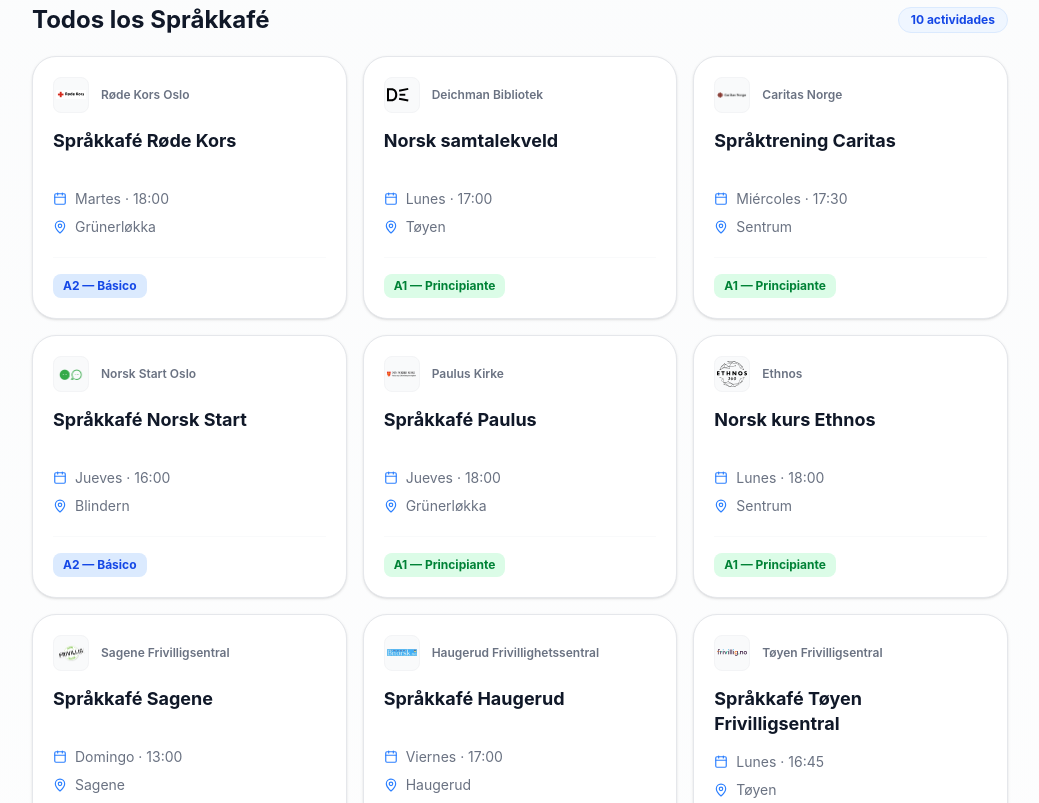
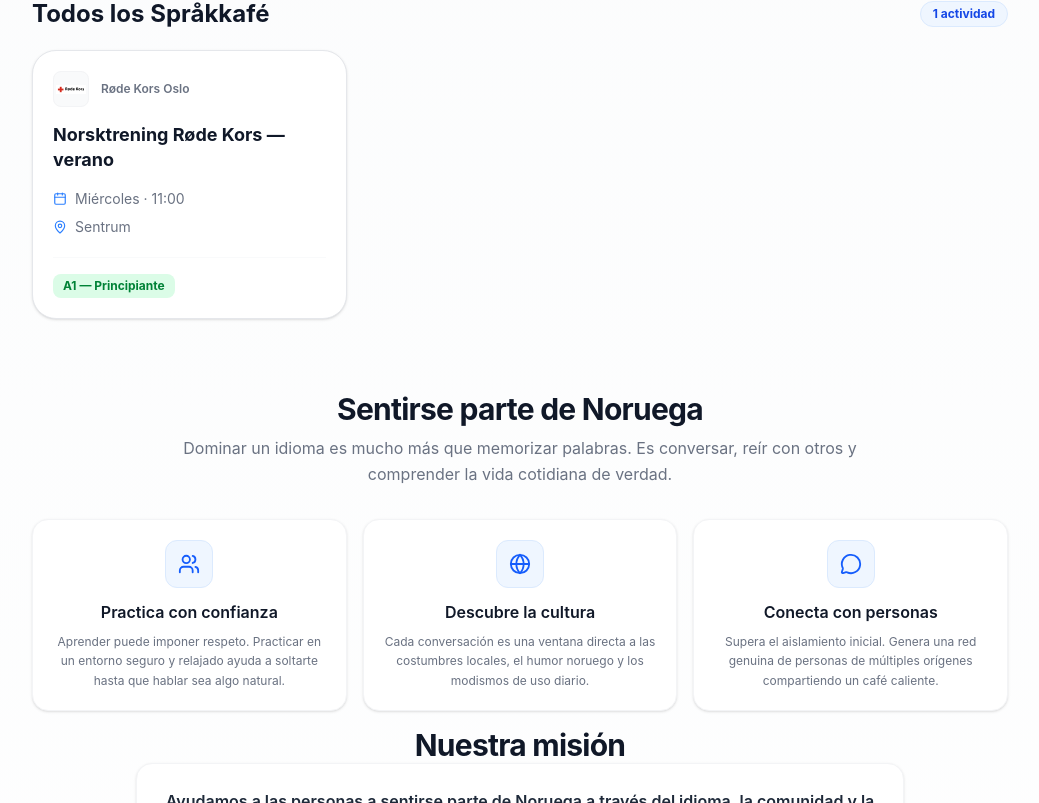
Before and after one commit to DaniBetanD/sprakkafe-oslo, a React (Vite) app: page / in a window 1280 px wide. Shown: the part 1257-2060 px from the top of the page, without its empty margins (120-1159 px from the left). Built offline with nearby package versions, Linux system fonts and the light colour scheme.

Commit message:
data: verify summer activities and organizations

```diff
--- a/src/data/activities.json
+++ b/src/data/activities.json
@@ -2,111 +2,12 @@
     {
         "id": "1",
         "organizationId": "rodekors",
-        "name": "Språkkafé Røde Kors",
-        "district": "Grünerløkka",
-        "day": "Tuesday",
-        "time": "18:00",
-        "level": "A2",
-        "address": "Hausmanns gate 7, Oslo",
-        "description": "Conversación libre en noruego con voluntarios de Røde Kors. Abierto a todos los niveles A2 en adelante."
-    },
-    {
-        "id": "2",
-        "organizationId": "deichman",
-        "name": "Norsk samtalekveld",
-        "district": "Tøyen",
-        "day": "Monday",
-        "time": "17:00",
-        "level": "A1",
-        "address": "Deichman Tøyen, Hagegata 30",
-        "description": "Tarde de conversación en noruego para principiantes. Ambiente relajado en la biblioteca de Tøyen."
-    },
-    {
-        "id": "3",
-        "organizationId": "caritas",
-        "name": "Språktrening Caritas",
+        "name": "Norsktrening Røde Kors — verano",
         "district": "Sentrum",
         "day": "Wednesday",
-        "time": "17:30",
+        "time": "11:00",
         "level": "A1",
-        "address": "Akersveien 16, Oslo",
-        "description": "Caritas combina práctica estructurada con conversación libre. Ideal para recién llegados."
-    },
-    {
-        "id": "4",
-        "organizationId": "norskstart",
-        "name": "Språkkafé Norsk Start",
-        "district": "Blindern",
-        "day": "Thursday",
-        "time": "16:00",
-        "level": "A2",
-        "address": "Universitetet i Oslo, Blindern",
-        "description": "Organizado por estudiantes universitarios. Incluye cuadernillos semanales de práctica A1-B2."
-    },
-    {
-        "id": "5",
-        "organizationId": "pauluskirke",
-        "name": "Språkkafé Paulus",
-        "district": "Grünerløkka",
-        "day": "Thursday",
-        "time": "18:00",
-        "level": "A1",
-        "address": "Olaf Ryes plass 2, Oslo",
-        "description": "Språkkafé semanal en un ambiente comunitario y acogedor en el corazón de Grünerløkka."
-    },
-    {
-        "id": "6",
-        "organizationId": "ethnos",
-        "name": "Norsk kurs Ethnos",
-        "district": "Sentrum",
-        "day": "Monday",
-        "time": "18:00",
-        "level": "A1",
-        "address": "Møllergata 12, Oslo",
-        "description": "Cursos estructurados gratuitos de lunes a jueves. Varios niveles disponibles."
-    },
-    {
-        "id": "7",
-        "organizationId": "sagene",
-        "name": "Språkkafé Sagene",
-        "district": "Sagene",
-        "day": "Sunday",
-        "time": "13:00",
-        "level": "A2",
-        "address": "Sagene Frivilligsentral, Thorvald Meyers gate",
-        "description": "Encuentro dominical en ambiente familiar. Perfecto para practicar en un entorno sin presión."
-    },
-    {
-        "id": "8",
-        "organizationId": "haugerud",
-        "name": "Språkkafé Haugerud",
-        "district": "Haugerud",
-        "day": "Friday",
-        "time": "17:00",
-        "level": "A1",
-        "address": "Haugerud Senter, Oslo",
-        "description": "Språkkafé semanal en el este de Oslo. Grupos pequeños y atención personalizada."
-    },
-    {
-        "id": "9",
-        "organizationId": "toyen-frivilligsentral",
-        "name": "Språkkafé Tøyen Frivilligsentral",
-        "district": "Tøyen",
-        "day": "Monday",
-        "time": "16:45",
-        "level": "A2",
-        "address": "Deichman Tøyen, Hagegata 30",
-        "description": "Språkkafé en grupos pequeños con voluntarios. Requiere inscripción — el formulario abre cada miércoles a las 12:00. Solo para residentes del barrio Gamle Oslo."
-    },
-    {
-        "id": "10",
-        "organizationId": "toyen-frivilligsentral",
-        "name": "New Amigos Language Café",
-        "district": "Tøyen",
-        "day": "Monday",
-        "time": "17:00",
-        "level": "A1",
-        "address": "Deichman Tøyen, Hagegata 30",
-        "description": "Juego de mesa para practicar noruego. Disponible en versión español-noruego. Apto para todos los niveles."
+        "address": "Hausmanns gate 23, Oslo",
+        "description": "Norsktrening presencial de verano para practicar noruego oral. Disponible los miércoles de 11:00 a 13:00 hasta el 3 de agosto; conviene llegar al menos 15 minutos antes. La programación ordinaria regresa el 10 de agosto."
     }
 ]
--- a/src/data/organizations.json
+++ b/src/data/organizations.json
@@ -10,7 +10,7 @@
         "logo": "🔴",
         "verified": true,
         "description": "Røde Kors ofrece norsktrening gratuito en múltiples ubicaciones de Oslo. Grupos de conversación y práctica estructurada para todos los niveles.",
-        "lastChecked": "2026-06-27"
+        "lastChecked": "2026-07-18"
     },
     {
         "id": "deichman",
@@ -23,20 +23,20 @@
         "logo": "📚",
         "verified": true,
         "description": "Las bibliotecas Deichman organizan språkkafé en varios distritos de Oslo. Ambiente relajado y sin estructura escolar.",
-        "lastChecked": "2026-06-27"
+        "lastChecked": "2026-07-18"
     },
     {
         "id": "caritas",
         "logoImg": "caritas.png",
         "name": "Caritas Norge",
         "tipo": "ONG",
-        "website": "https://caritas.no/",
-        "email": "info@caritas.no",
-        "phone": "+47 23 33 43 61",
+        "website": "https://caritas.no/kurs/norsktrening-2/",
+        "email": "caritas@caritas.no",
+        "phone": "+47 23 33 43 60",
         "logo": "🤝",
         "verified": true,
         "description": "Caritas ofrece språktrening estructurado y språkkafé informal en el centro de Oslo. Combinan aprendizaje formal con conversación.",
-        "lastChecked": "2026-06-27"
+        "lastChecked": "2026-07-18"
     },
     {
         "id": "norskstart",
@@ -48,34 +48,34 @@
         "phone": null,
         "logo": "🎓",
         "verified": true,
-        "description": "Organización estudiantil de la Universidad de Oslo que ofrece språkkafé gratuito para inmigrantes. Cuadernillos semanales A1-B2.",
-        "lastChecked": "2026-06-27"
+        "description": "Organización estudiantil de OsloMet que ofrece språkkafé gratuito durante el semestre para personas inmigrantes. Cuadernillos semanales A1-B2.",
+        "lastChecked": "2026-07-18"
     },
     {
         "id": "haugerud",
         "logoImg": "haugerud.png",
-        "name": "Haugerud Frivillighetssentral",
+        "name": "Nabolagshuset, Trosterud",
         "tipo": "Voluntariado",
-        "website": "https://www.bnorsk.no/",
-        "email": "post@haugerud.frivillig.no",
-        "phone": null,
+        "website": "https://trosterudnabolagshus.frivilligsentral.no/",
+        "email": "annkristin.pettersen@bal.oslo.kommune.no",
+        "phone": "+47 414 04 931",
         "logo": "🏠",
         "verified": true,
-        "description": "Centro de voluntariado en Haugerud que organiza språkkafé semanal en un ambiente acogedor.",
-        "lastChecked": "2026-06-27"
+        "description": "Antigua Haugerud Frivilligsentral, integrada desde 2025 en Nabolagshuset de Trosterud. El centro está de vacaciones del 3 de julio al 17 de agosto de 2026.",
+        "lastChecked": "2026-07-18"
     },
     {
         "id": "pauluskirke",
         "logoImg": "pauluskirke.png",
         "name": "Paulus Kirke",
         "tipo": "Iglesia",
-        "website": "https://pauluskirke.no/",
-        "email": "post@pauluskirke.no",
+        "website": "https://www.kirken.no/nb-NO/fellesrad/kirkeneioslo/menigheter/paulus-sofienberg/",
+        "email": "post.paulussofienberg.oslo@kirken.no",
         "phone": null,
         "logo": "⛪",
         "verified": true,
-        "description": "La iglesia Paulus en Grünerløkka ofrece språkkafé cada jueves en un ambiente acogedor y comunitario.",
-        "lastChecked": "2026-06-27"
+        "description": "La iglesia Paulus ofrece språkkafé los jueves de 10:00 a 12:00 durante la temporada ordinaria. La actividad está de pausa y regresa después de las vacaciones de verano.",
+        "lastChecked": "2026-07-18"
     },
     {
         "id": "ethnos",
@@ -86,9 +86,9 @@
         "email": "post@ethnos.no",
         "phone": null,
         "logo": "🌍",
-        "verified": true,
-        "description": "Ethnos ofrece cursos estructurados de noruego gratuitos en varios niveles, de lunes a jueves.",
-        "lastChecked": "2026-06-27"
+        "verified": false,
+        "description": "Organización asociada anteriormente a cursos de noruego. No se ha podido confirmar una programación oficial vigente para el verano de 2026.",
+        "lastChecked": "2026-07-18"
     },
     {
         "id": "alfaskolen",
@@ -96,12 +96,12 @@
         "name": "Alfaskolen",
         "tipo": "Escuela",
         "website": "https://www.alfaskolen.no/",
-        "email": "post@alfaskolen.no",
-        "phone": null,
+        "email": "info@alfaskolen.no",
+        "phone": "+47 22 41 01 20",
         "logo": "✏️",
-        "verified": false,
-        "description": "Escuela de noruego que organiza språkkafé de forma regular. Actualmente en pausa hasta otoño 2026.",
-        "lastChecked": "2026-06-27"
+        "verified": true,
+        "description": "Escuela de noruego en Kongens gate 15. Su språkkafé gratuito está en pausa desde primavera de 2026 y todavía no ha publicado una nueva fecha.",
+        "lastChecked": "2026-07-18"
     },
     {
         "id": "sagene",
@@ -109,12 +109,12 @@
         "name": "Sagene Frivilligsentral",
         "tipo": "Voluntariado",
         "website": "https://sagene.frivilligsentral.no/",
-        "email": "post@sagene.frivillig.no",
-        "phone": null,
+        "email": "post@sagenefrivilligsentral.no",
+        "phone": "+47 474 73 257",
         "logo": "🏘️",
         "verified": true,
-        "description": "Centro de voluntariado en Sagene que organiza språkkafé los domingos en un ambiente familiar.",
-        "lastChecked": "2026-06-27"
+        "description": "Centro de voluntariado ubicado en Sandakerveien 61. Su programación oficial de 2026 publica cursos de noruego con inscripción, pero no confirma el antiguo språkkafé dominical.",
+        "lastChecked": "2026-07-18"
     },
     {
         "id": "toyen-frivilligsentral",
@@ -122,11 +122,11 @@
         "name": "Tøyen Frivilligsentral",
         "tipo": "Voluntariado",
         "website": "https://frivillig.no/tyen-frivilligsentral",
-        "email": "vendula.aatland@bgo.oslo.kommune.no",
-        "phone": null,
+        "email": "dijana.sekulic@bgo.oslo.kommune.no",
+        "phone": "+47 477 92 781",
         "logo": "🏘️",
         "verified": true,
-        "description": "Centro de voluntariado en Tøyen que organiza språkkafé los lunes en colaboración con Deichman Tøyen. También ofrecen New Amigos, un juego de mesa para practicar noruego en varios idiomas incluyendo español.",
-        "lastChecked": "2026-06-27"
+        "description": "Centro municipal de voluntariado con sede en Kolstadgata 1. Colabora con Deichman Tøyen en actividades lingüísticas; la actividad de los lunes figura durante la temporada, pero no se ha confirmado su continuidad en julio.",
+        "lastChecked": "2026-07-18"
     }
 ]
--- a/src/pages/Home.jsx
+++ b/src/pages/Home.jsx
@@ -396,7 +396,7 @@ export default function Home() {
               {activeCategory === "today" ? "Språkkafé para hoy" : "Todos los Språkkafé"}
             </h2>
             <span className="bg-blue-50 text-blue-700 text-xs font-bold px-3 py-1 rounded-full border border-blue-100">
-              {results.length} actividades
+              {results.length} {results.length === 1 ? "actividad" : "actividades"}
             </span>
           </div>
 
```
Also changed, not shown: PROJECT.md/DATA_VERIFICATION_2026-07-18.md (added, +47 -0 lines).
